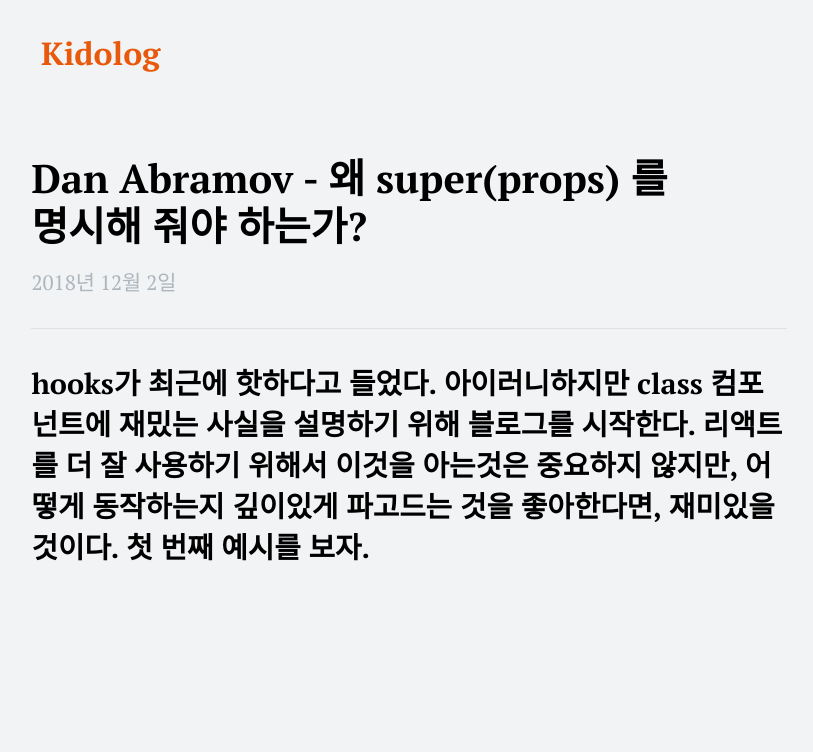
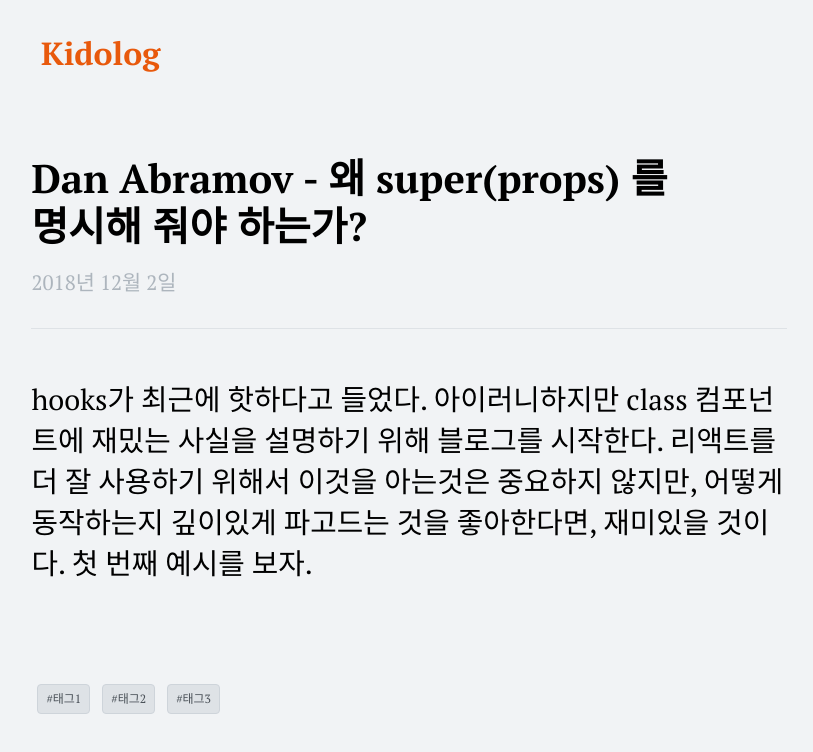
Before and after one commit to kidow/kidolog, a React (Create React App) app in the folder client/: page /post/1 in a window 1280 px wide. Shown: the top 752 px of the page, without its empty margins (231-1044 px from the left). Built offline with nearby package versions, Linux system fonts and the light colour scheme; a web font is replaced by a local one; what redux-pender would draw is missing.

Commit message:
tags ui set

```diff
--- a/client/src/components/App.js
+++ b/client/src/components/App.js
@@ -8,7 +8,7 @@
       <Switch>
         <Route exact path="/" component={HomePage} />
         <Route path="/login" component={LoginPage} />
-        <Route path="/tag/:tag/:page?" component={HomePage} />
+        <Route path="/tag/:tag" component={HomePage} />
         <Route path="/post/:id" component={PostPage} />
         <Route path="/editor" component={EditorPage} />
         <Route component={NotFoundPage} />
--- /dev/null
+++ b/client/src/components/atoms/Tag/Tag.js
@@ -0,0 +1,13 @@
+import React from 'react'
+import './Tag.scss'
+import { Link } from 'react-router-dom'
+
+const Tag = ({ children, ...rest }) => {
+  return (
+    <Link className="tag" {...rest}>
+      {children}
+    </Link>
+  )
+}
+
+export default Tag
--- /dev/null
+++ b/client/src/components/atoms/Tag/Tag.scss
@@ -0,0 +1,17 @@
+@import '~lib/styles/color';
+
+.tag {
+  margin: 0.375rem;
+  display: inline-flex;
+  border: 1px solid $oc-gray-4;
+  padding: 0.5rem;
+  font-size: 0.75rem;
+  font-weight: 500;
+  color: $oc-gray-7;
+  border-radius: 4px;
+  background: $oc-gray-3;
+  line-height: 0.75rem;
+  &:hover {
+    background: $oc-gray-4;
+  }
+}
--- /dev/null
+++ b/client/src/components/atoms/Tag/index.js
@@ -0,0 +1 @@
+export { default } from './Tag'
--- a/client/src/components/atoms/index.js
+++ b/client/src/components/atoms/index.js
@@ -2,3 +2,4 @@
 export { default as Logo } from './Logo'
 export { default as Input } from './Input'
 export { default as Icon } from './Icon'
+export { default as Tag } from './Tag'
--- a/client/src/components/molecules/Content/Content.js
+++ b/client/src/components/molecules/Content/Content.js
@@ -1,5 +1,6 @@
 import React from 'react'
 import './Content.scss'
+import { Tag } from 'components/atoms'
 
 const Content = ({ title, markdown, createdAt, tags }) => {
   return (
@@ -14,6 +15,11 @@
         중요하지 않지만, 어떻게 동작하는지 깊이있게 파고드는 것을 좋아한다면, 재미있을
         것이다. 첫 번째 예시를 보자.
       </div>
+      <div className="content__tags">
+        <Tag to="/">#태그1</Tag>
+        <Tag to="/">#태그2</Tag>
+        <Tag to="/">#태그3</Tag>
+      </div>
     </div>
   )
 }
--- a/client/src/components/molecules/Content/Content.scss
+++ b/client/src/components/molecules/Content/Content.scss
@@ -34,14 +34,17 @@
     @include phone;
   }
   .content__body {
-    padding-top: 2rem;
-    padding-bottom: 2rem;
+    padding-top: 3rem;
+    padding-bottom: 6rem;
     font-size: 1.8rem;
-    font-weight: bold;
+    font-weight: 400;
     @include media('<phone') {
       padding-left: 0.5rem;
       padding-right: 0.5rem;
       font-size: 1.2rem;
     }
   }
+  .content__tags {
+    padding-bottom: 4rem;
+  }
 }
```
